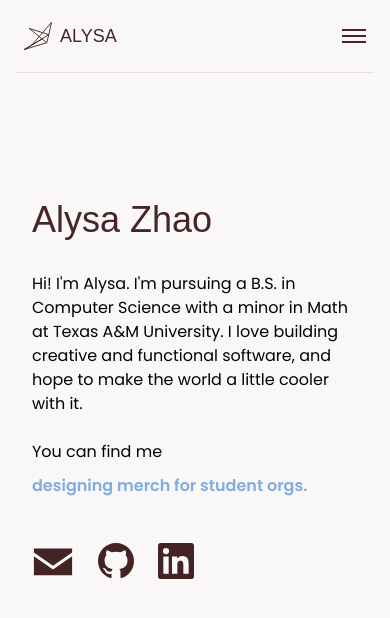
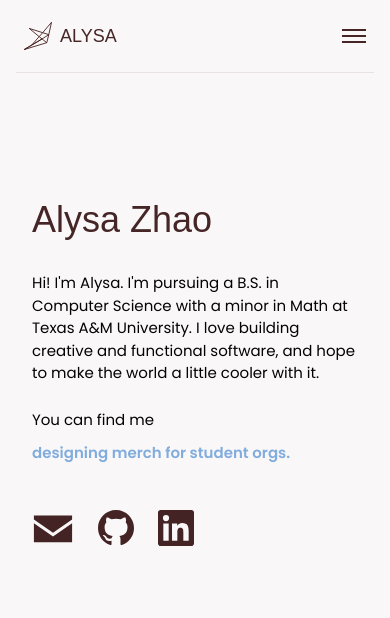
Before and after one commit to llysi/personal-portfolio, a Next.js app: page / in a window 390 px wide. Shown: the top 618 px of the page. Built offline with nearby package versions, Linux system fonts and the light colour scheme; a web font is replaced by a local one.

Commit message:
change text to 15px for mobile

```diff
--- a/src/components/Hero.tsx
+++ b/src/components/Hero.tsx
@@ -20,11 +20,11 @@ export default function Hero() {
               {/* Bio Section - ADD THIS */}
                 <div className="pt-0 text-left">
                     {/* Professional Summary */}
-                    <p className="text-base md:text-lg text-textcolor mb-6 max-w-full md:max-w-xl">
+                    <p className="text-[15px] md:text-lg text-textcolor mb-6 max-w-full md:max-w-xl">
                     Hi! I&apos;m Alysa. I&apos;m pursuing a B.S. in Computer Science with a minor in Math at Texas A&M University.
                     I love building creative and functional software, and hope to make the world a little cooler with it.
                     </p>
-                    <p className="text-base md:text-lg text-textcolor mb-6 max-w-full md:max-w-2xl">
+                    <p className="text-[15px] md:text-lg text-textcolor mb-6 max-w-full md:max-w-2xl">
                         You can find me{' '}
                         <RotatingText
                             phrases={[
```
